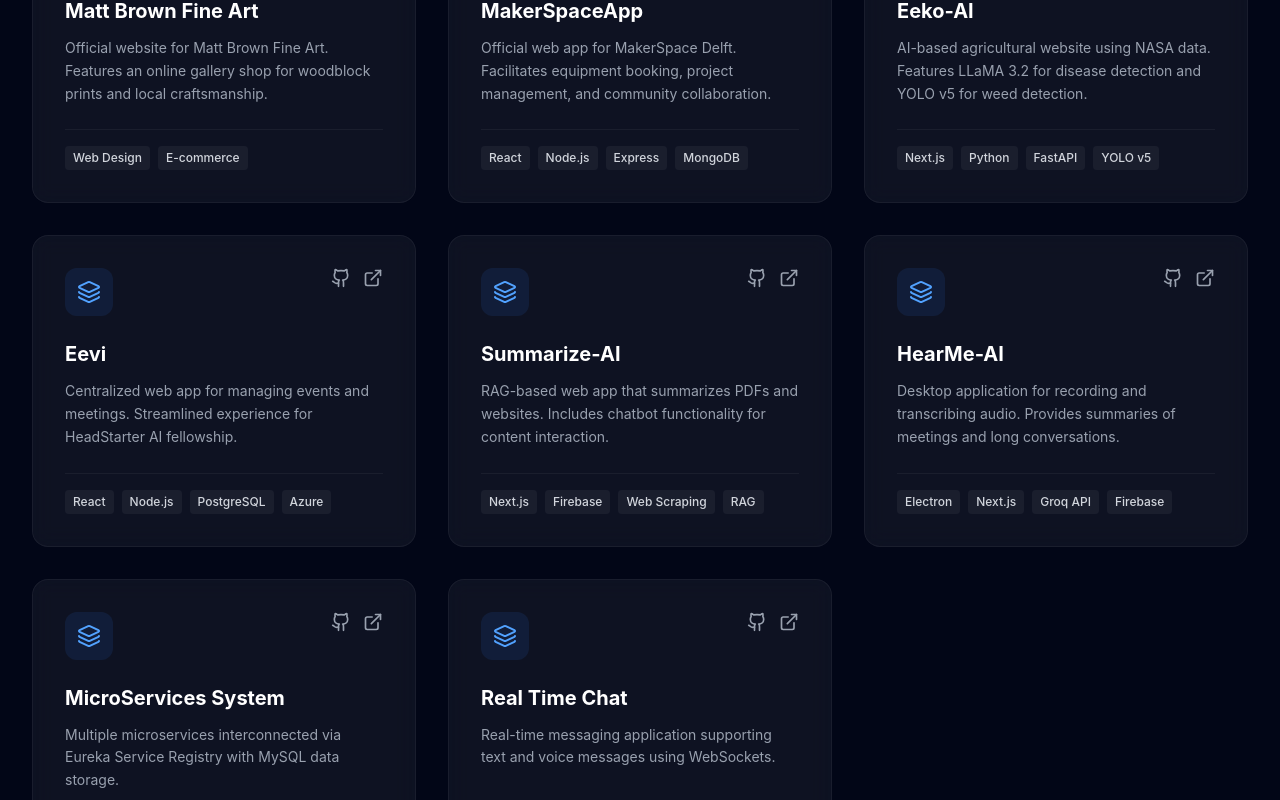
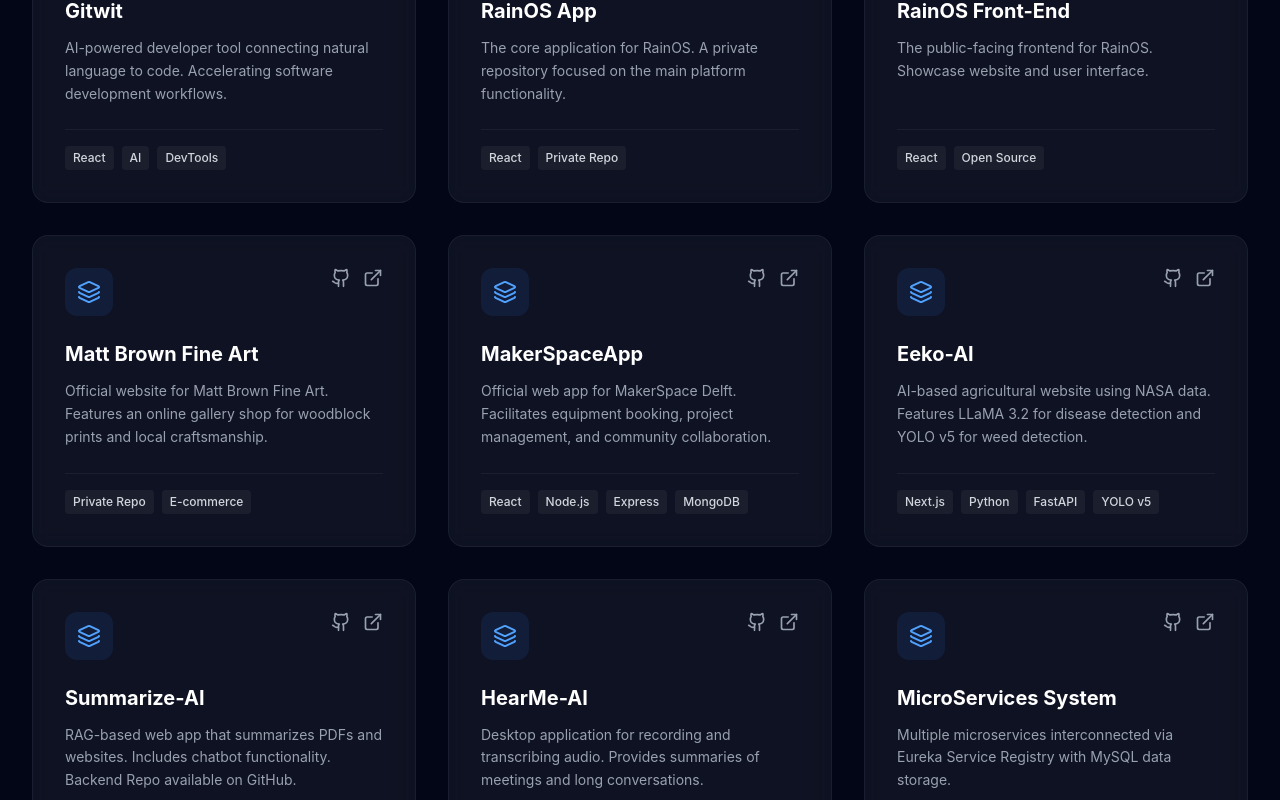
Before and after one commit to abdulrehmann231/portfolio-web, a React (Vite) app: page / in a window 1280 px wide. Shown: the part 3400-4200 px from the top of the page. Built offline with nearby package versions, Linux system fonts and the light colour scheme.

Commit message:
Update projects: Add Gitwit, RainOS; Update Summarize-AI

```diff
--- a/src/components/sections/Projects.jsx
+++ b/src/components/sections/Projects.jsx
@@ -3,9 +3,27 @@ import { Github, ExternalLink, Code, Layers } from 'lucide-react';
 
 const projects = [
     {
+        title: "Gitwit",
+        description: "AI-powered developer tool connecting natural language to code. Accelerating software development workflows.",
+        tags: ["React", "AI", "DevTools"],
+        links: { github: "https://github.com/jamesmurdza/gitwit/", demo: "https://gitwit.dev/" }
+    },
+    {
+        title: "RainOS App",
+        description: "The core application for RainOS. A private repository focused on the main platform functionality.",
+        tags: ["React", "Private Repo"],
+        links: { github: "#", demo: "https://app.getrainos.com/" }
+    },
+    {
+        title: "RainOS Front-End",
+        description: "The public-facing frontend for RainOS. Showcase website and user interface.",
+        tags: ["React", "Open Source"],
+        links: { github: "https://github.com/getRainOS/Rain-OS-Front-End", demo: "https://www.getrainos.com/" }
+    },
+    {
         title: "Matt Brown Fine Art",
         description: "Official website for Matt Brown Fine Art. Features an online gallery shop for woodblock prints and local craftsmanship.",
-        tags: ["Web Design", "E-commerce"],
+        tags: ["Private Repo", "E-commerce"],
         links: { github: "#", demo: "http://mbrownfa.com/" }
     },
     {
@@ -20,17 +38,12 @@ const projects = [
         tags: ["Next.js", "Python", "FastAPI", "YOLO v5"],
         links: { github: "#", demo: "#" }
     },
-    {
-        title: "Eevi",
-        description: "Centralized web app for managing events and meetings. Streamlined experience for HeadStarter AI fellowship.",
-        tags: ["React", "Node.js", "PostgreSQL", "Azure"],
-        links: { github: "#", demo: "#" }
-    },
+
     {
         title: "Summarize-AI",
-        description: "RAG-based web app that summarizes PDFs and websites. Includes chatbot functionality for content interaction.",
+        description: "RAG-based web app that summarizes PDFs and websites. Includes chatbot functionality. Backend Repo available on GitHub.",
         tags: ["Next.js", "Firebase", "Web Scraping", "RAG"],
-        links: { github: "#", demo: "#" }
+        links: { github: "https://github.com/abdulrehmann231/Summarize-AI", demo: "https://summarize-ai-three-blue.vercel.app/" }
     },
     {
         title: "HearMe-AI",
@@ -41,15 +54,9 @@ const projects = [
     {
         title: "MicroServices System",
         description: "Multiple microservices interconnected via Eureka Service Registry with MySQL data storage.",
-        tags: ["Spring Boot", "Java", "MySQL", "Eureka"],
+        tags: ["Spring Boot", "Java", "MySQL", "Eureka", "Private Repo"],
         links: { github: "#", demo: "#" }
     },
-    {
-        title: "Real Time Chat",
-        description: "Real-time messaging application supporting text and voice messages using WebSockets.",
-        tags: ["Node.js", "Socket.io", "PostgreSQL", "EJS"],
-        links: { github: "#", demo: "#" }
-    }
 ];
 
 const Projects = () => {
```
